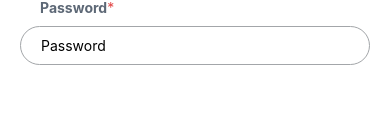
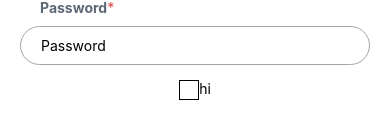
Before and after one commit to Foncemere/ReactNativePractice, a React Native app: screen / in a window 390 px wide. Shown: the part 399-538 px from the top of the page. Built offline with nearby package versions, Linux system fonts and the light colour scheme.

Commit message:
Added more functionality to the checkbox

```diff
--- a/src/components/signup/Checkbox/index.js
+++ b/src/components/signup/Checkbox/index.js
@@ -0,0 +1,14 @@
+import {Text, TouchableOpacity, View} from 'react-native';
+import React from 'react';
+import Styles from './style';
+
+export class Checkbox extends React.PureComponent {
+  render() {
+    return (
+      <TouchableOpacity
+        onPress={this.props.onPress}
+        style={this.props.checked ? Styles.selectedBackground : Styles.main}
+      />
+    );
+  }
+}
--- a/src/components/signup/Checkbox/style.js
+++ b/src/components/signup/Checkbox/style.js
@@ -0,0 +1,18 @@
+import {StyleSheet} from 'react-native';
+
+const Styles = StyleSheet.create({
+  main: {
+    height: 20,
+    aspectRatio: 1,
+    borderWidth: 1,
+    borderColor: '#000',
+  },
+  get selectedBackground() {
+    return {
+      ...this.main,
+      backgroundColor: 'red',
+    };
+  },
+});
+
+export default Styles;
--- a/src/components/signup/SignUpCheckBox/index.js
+++ b/src/components/signup/SignUpCheckBox/index.js
@@ -1,11 +1,24 @@
 import React from 'react';
 import {Text, View} from 'react-native';
+import {Checkbox} from '../Checkbox';
+import Styles from './style';
 
 export default class SignUpCheckBox extends React.PureComponent {
+  state = {
+    checked: false,
+  };
+
+  onPress = () => {
+    this.setState({
+      checked: !this.state.checked,
+    });
+  };
+
   render() {
     return (
-      <View>
-        {this.props.checked ? <Text>HEHE</Text> : <Text>Unchecked :(</Text>}
+      <View style={Styles.main}>
+        <Checkbox onPress={this.onPress} checked={this.state.checked} />
+        <Text>{this.props.title}</Text>
       </View>
     );
   }
--- a/src/components/signup/SignUpCheckBox/style.js
+++ b/src/components/signup/SignUpCheckBox/style.js
@@ -0,0 +1,10 @@
+import {StyleSheet} from 'react-native';
+
+const Styles = StyleSheet.create({
+  main: {
+    flexDirection: 'row',
+    padding: 5,
+  },
+});
+
+export default Styles;
--- a/src/screens/SignUpScreen/index.js
+++ b/src/screens/SignUpScreen/index.js
@@ -3,6 +3,7 @@ import {FlatList, Image, Text, View} from 'react-native';
 import Styles from './style';
 import Logo from '../../assets/images/Logo.png';
 import SignUpInput from '../../components/signup/SignUpInput';
+import SignUpCheckBox from '../../components/signup/SignUpCheckBox';
 
 export default class SignUpScreen extends React.PureComponent {
   render() {
@@ -22,6 +23,7 @@ export default class SignUpScreen extends React.PureComponent {
           required={true}
           placeholder={'Password'}
         />
+        <SignUpCheckBox title={'hi'} />
       </View>
     );
   }
```
